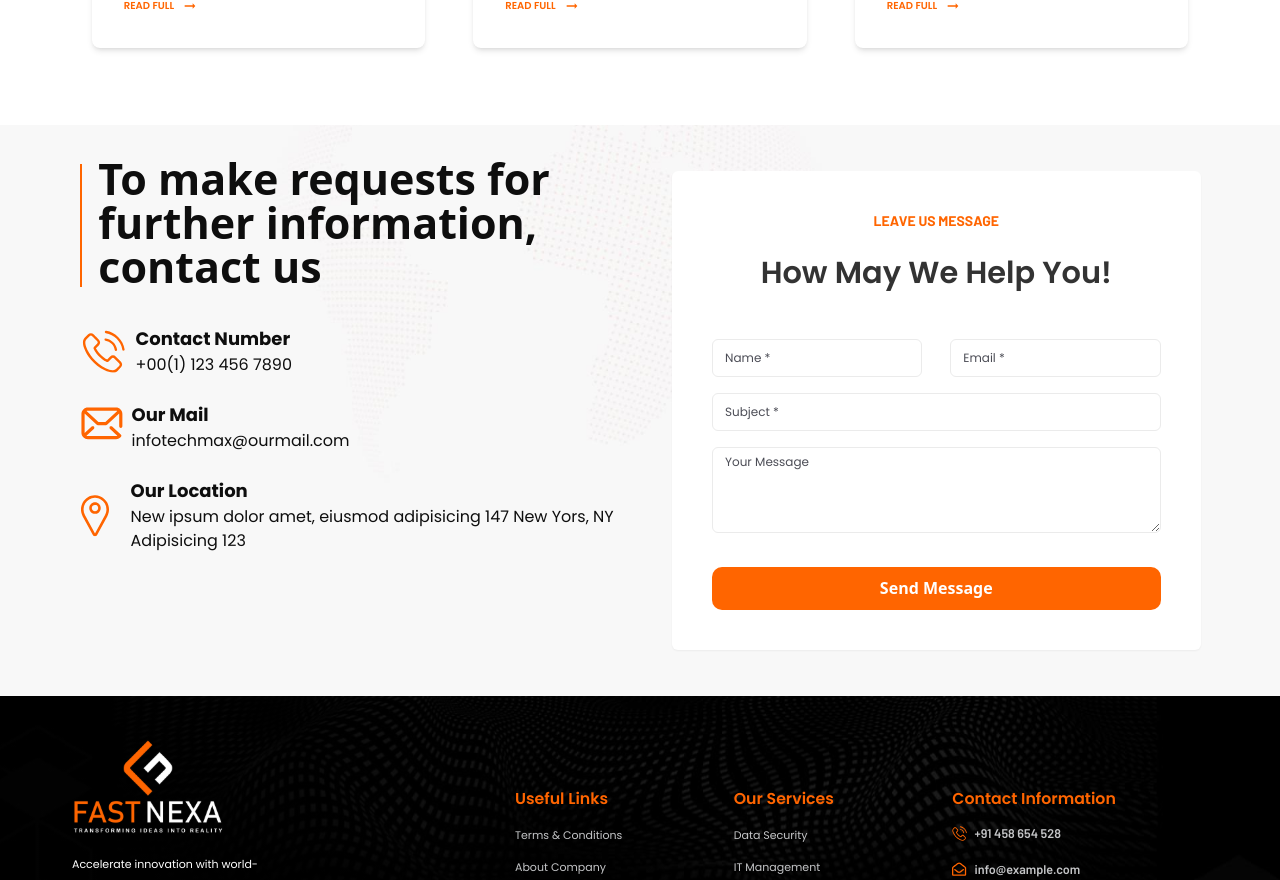
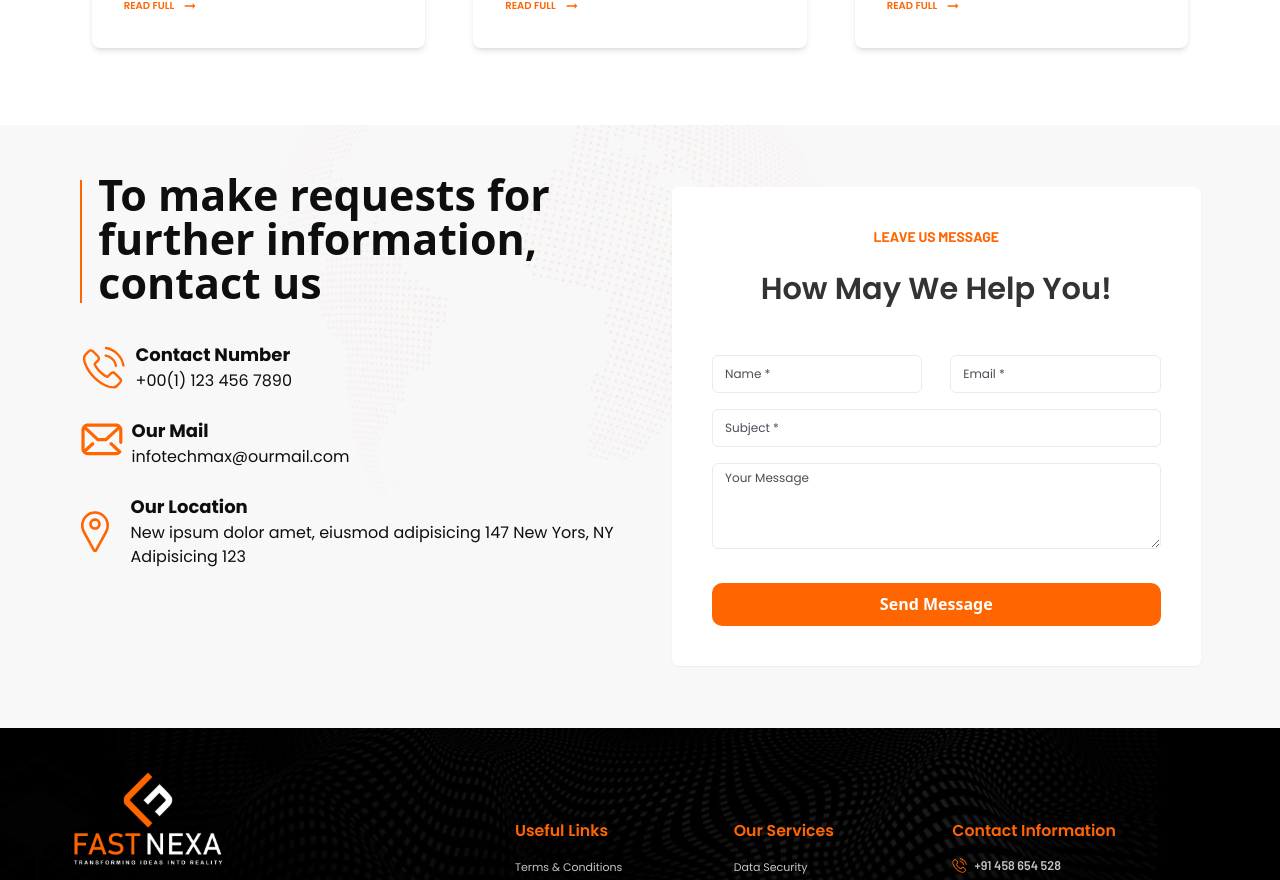
Before and after one commit to habibzia007/fastnexa-frontend-code, a React (Vite) app in the folder frontend/: page / in a window 1280 px wide. Shown: the part 5260-6140 px from the top of the page. Built offline with nearby package versions, Linux system fonts and the light colour scheme.

Commit message:
contact section alignments

```diff
--- a/frontend/src/components/ContactUs.jsx
+++ b/frontend/src/components/ContactUs.jsx
@@ -11,7 +11,7 @@ const ContactUs = () => {
   };
   return (
     <div className="w-full" style={backgroundImageStyle}>
-      <div className="container mx-auto px-4 sm:px-6 lg:px-8 xl:max-w-[1185px] py-8 lg:py-8 flex flex-col lg:flex-row items-center">
+      <div className="container mx-auto px-4 sm:px-6 lg:px-8 xl:max-w-[1185px] py-11 lg:py-12 flex flex-col lg:flex-row items-center">
         <div className=" w-[80%]  lg:w-1/2 lg:flex lg:items-center">
           <div className="w-full flex flex-col items-start  lg:gap-10 lg:mb-[111px]">
             <div className="flex  gap-2 md:gap-4 w-[236px] lg:w-full h-32">
```
